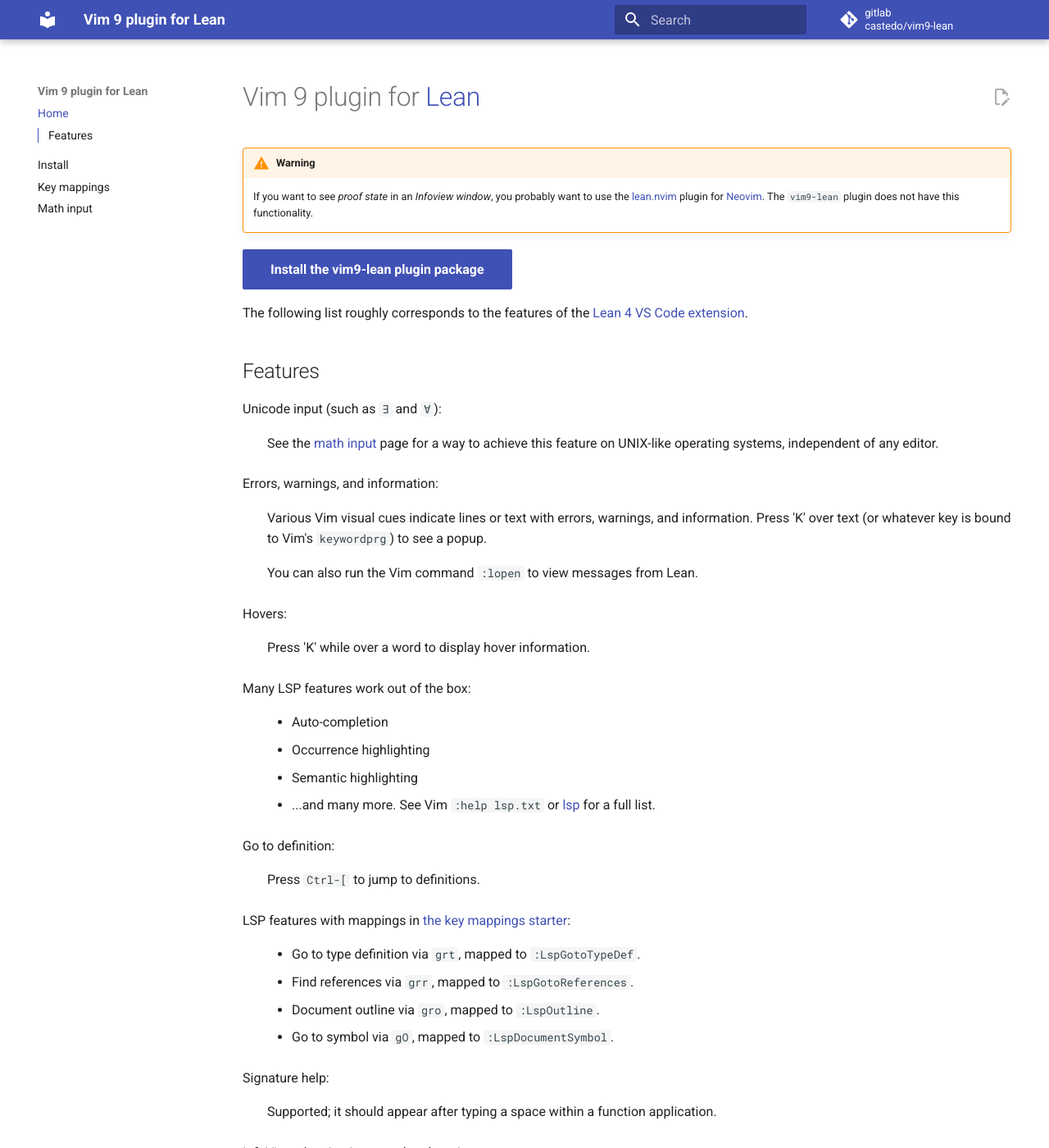
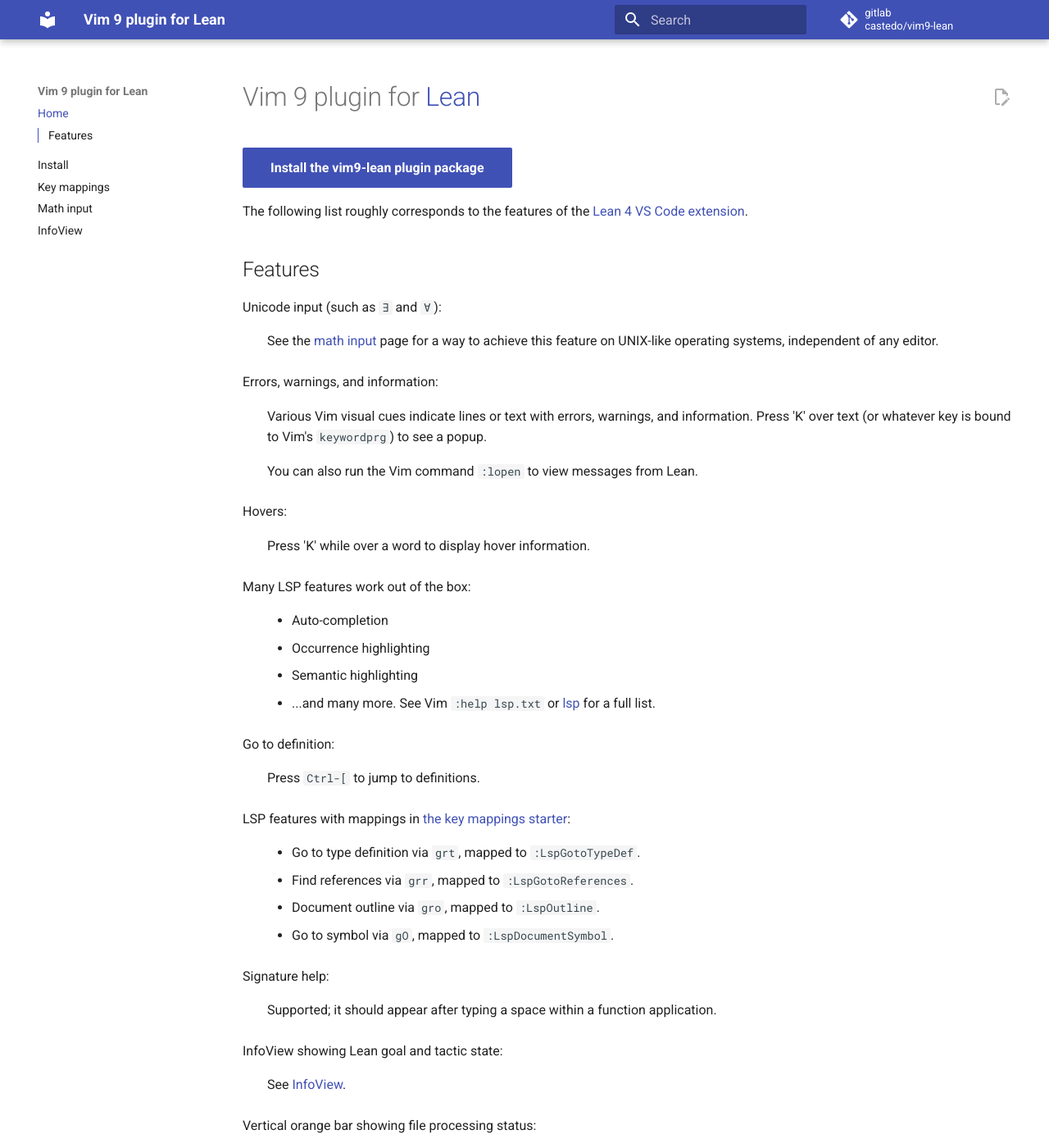
Before and after one commit to castedo/vim9-lean, an MkDocs documentation site: the page built from docs/index.md, in a window 1280 px wide and 1400 px high. Shown: the whole window at 82% size. Built offline with MkDocs 1.6.1 and Material for MkDocs 9.7.7, drawn with Linux system fonts in a browser that asks for light colours; comment, search, counter and statistics services are not loaded; some of the changed text lies outside the part shown.

Commit message:
add page on location list window and InfoView

```diff
--- a/docs/index.md
+++ b/docs/index.md
@@ -1,11 +1,5 @@
 Vim 9 plugin for [Lean](https://lean-lang.org)
 ==============================================
-
-!!! warning
-    If you want to see *proof state* in an *Infoview window*,
-    you probably want to use the [lean.nvim](https://github.com/Julian/lean.nvim) plugin
-    for [Neovim](https://neovim.io/).
-    The `vim9-lean` plugin does not have this functionality.
 
 
 [Install the vim9-lean plugin package](install.md){ .md-button .md-button--primary }
@@ -58,7 +52,7 @@ Signature help:
 
 
 InfoView showing Lean goal and tactic state:
-:   Currently **NOT** implemented in `vim9-lean`, but it might be in the future.
+:   See [InfoView](infoview.md).
 
 
 Vertical orange bar showing file processing status:
--- a/mkdocs.yml
+++ b/mkdocs.yml
@@ -20,3 +20,4 @@ nav:
   - Install: install.md
   - Key mappings: key-mappings.md
   - Math input: math-input.md
+  - InfoView: infoview.md
```
Also changed, not shown: docs/infoview.md (added, +35 -0 lines).
